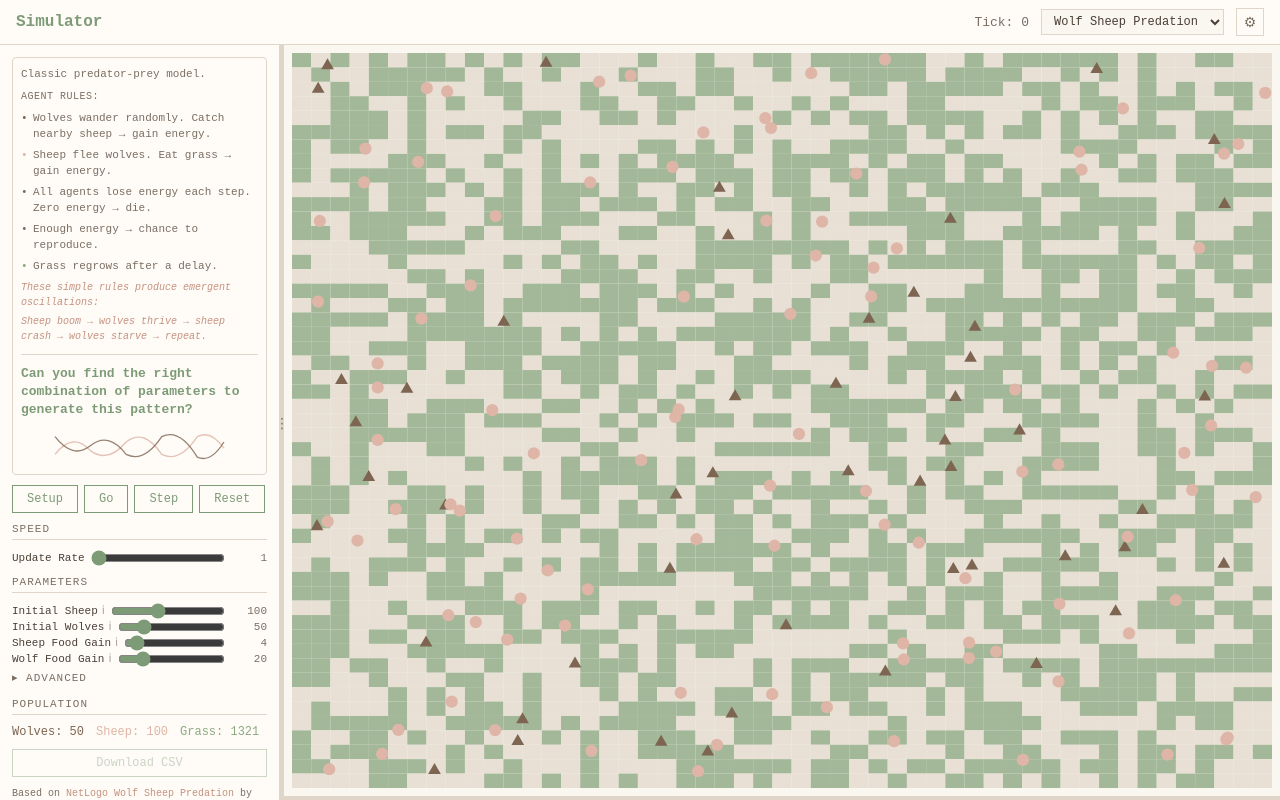
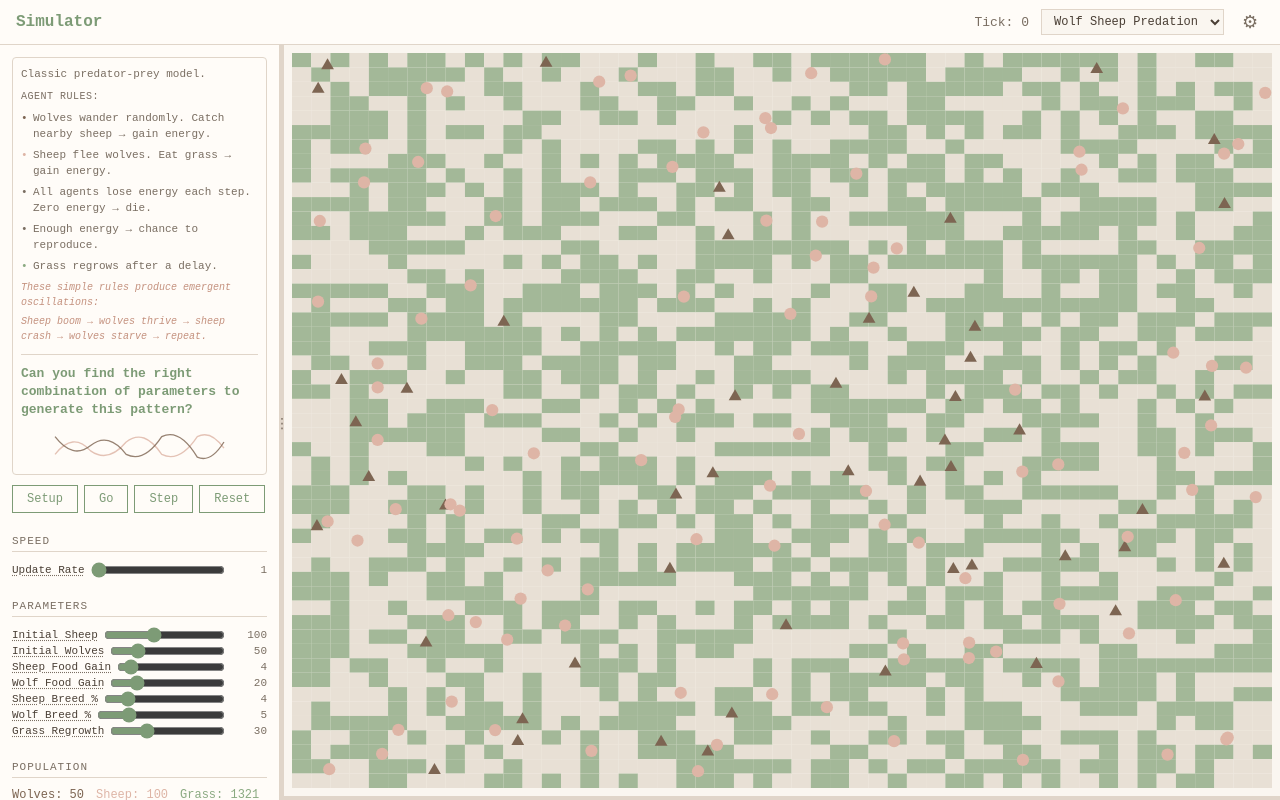
Before and after one commit to drashtishah/abm, a website built with Vite: page sim/index.html in a window 1280 px wide. Built offline with nearby package versions, Linux system fonts and the light colour scheme; animation ran at ten frames a second.

Commit message:
fix: replace emoji info icons with CSS hover tooltips, flatten params, clean up settings button
- Replace Unicode ℹ icon (broken in Safari themes) with dotted-underline label hover tooltips
- Remove advanced/collapsible parameter section — show all params flat
- Add Update Rate tooltip description
- Add spacing between sidebar sections
- Remove settings button border, increase gear icon size

Co-Authored-By: Claude Opus 4.6 (1M context) <noreply@anthropic.com>

```diff
--- a/sim/index.html
+++ b/sim/index.html
@@ -201,33 +201,6 @@
       font-style: italic;
     }
 
-    .advanced-toggle {
-      font-family: var(--font-mono);
-      font-size: 11px;
-      color: var(--text-secondary);
-      background: none;
-      border: none;
-      cursor: pointer;
-      padding: 4px 0;
-      text-transform: uppercase;
-      letter-spacing: 1px;
-    }
-
-    .advanced-toggle:hover,
-    .advanced-toggle:focus {
-      color: var(--text-primary);
-    }
-
-    .advanced-params {
-      overflow: hidden;
-      max-height: 500px;
-      transition: max-height 0.3s ease;
-    }
-
-    .advanced-params.collapsed {
-      max-height: 0;
-    }
-
     .button-group {
       display: flex;
       gap: 6px;
@@ -272,6 +245,11 @@
       letter-spacing: 1px;
       border-bottom: 1px solid var(--border);
       padding-bottom: 4px;
+      margin-top: 12px;
+    }
+
+    .section-label:first-of-type {
+      margin-top: 0;
     }
 
     .slider-row {
@@ -293,30 +271,19 @@
       text-overflow: ellipsis;
     }
 
-    .info-icon {
+    .slider-row label.has-info {
       cursor: pointer;
-      color: var(--text-secondary);
-      font-size: 12px;
-      font-style: normal;
-      opacity: 0.6;
-      outline: none;
-      flex-shrink: 0;
-      line-height: 1;
-    }
-
-    .info-icon:hover,
-    .info-icon:focus {
-      opacity: 1;
-    }
-
-    .info-wrapper {
       position: relative;
-      display: inline-flex;
+      overflow: visible;
+      text-decoration: underline dotted var(--text-secondary);
+      text-underline-offset: 2px;
     }
 
     .info-tooltip {
       display: none;
-      position: fixed;
+      position: absolute;
+      bottom: calc(100% + 6px);
+      left: 0;
       background: var(--bg-surface);
       color: var(--text-primary);
       border: 1px solid var(--accent-primary);
@@ -332,8 +299,7 @@
       pointer-events: none;
     }
 
-    .info-wrapper:hover .info-tooltip,
-    .info-wrapper:focus-within .info-tooltip {
+    .slider-row label.has-info:hover .info-tooltip {
       display: block;
     }
 
@@ -469,11 +435,11 @@
 
     .settings-btn {
       background: none;
-      border: 1px solid var(--border);
+      border: none;
       color: var(--text-secondary);
       width: 28px;
       height: 28px;
-      font-size: 14px;
+      font-size: 18px;
       cursor: pointer;
       display: flex;
       align-items: center;
@@ -483,8 +449,6 @@
 
     .settings-btn:hover {
       color: var(--text-primary);
-      border-color: var(--text-secondary);
-      box-shadow: none;
     }
 
     .settings-dropdown {
@@ -664,7 +628,9 @@
 
       <div class="section-label">Speed</div>
       <div class="slider-row">
-        <label for="speed-slider">Update Rate</label>
+        <label for="speed-slider" class="has-info">Update Rate<span class="info-tooltip" id="tooltip-speed" role="tooltip">Simulation steps per frame
+High → fast, quick results
+Low → slow, detailed observation</span></label>
         <input type="range" id="speed-slider" min="1" max="10" step="1" value="1" />
         <span class="slider-value" id="speed-value">1</span>
       </div>
--- a/sim/src/framework/slider-factory.ts
+++ b/sim/src/framework/slider-factory.ts
@@ -1,4 +1,4 @@
-// Creates parameter sliders grouped by tier (core visible, advanced collapsible).
+// Creates parameter sliders for all visible fields (hidden fields excluded).
 import type { World } from './types.js';
 import type { ModelDefinition, ConfigField } from './model-registry.js';
 
@@ -31,15 +31,7 @@ function createSliderRow(
   });
 
   if (field.info) {
-    const infoWrapper = document.createElement('span');
-    infoWrapper.className = 'info-wrapper';
-
-    const icon = document.createElement('span');
-    icon.className = 'info-icon';
-    icon.textContent = '\u2139';
-    icon.setAttribute('tabindex', '0');
-    icon.setAttribute('role', 'button');
-    icon.setAttribute('aria-label', `Info about ${field.label}`);
+    label.classList.add('has-info');
 
     const tooltip = document.createElement('span');
     tooltip.className = 'info-tooltip';
@@ -47,39 +39,9 @@ function createSliderRow(
     tooltip.setAttribute('role', 'tooltip');
     tooltip.textContent = field.info;
 
-    icon.setAttribute('aria-describedby', tooltip.id);
+    label.setAttribute('aria-describedby', tooltip.id);
 
-    icon.addEventListener('keydown', (e) => {
-      if (e.key === 'Escape') {
-        icon.blur();
-      }
-    });
-
-    // Position tooltip near icon, clamped to viewport
-    function positionTooltip(): void {
-      const rect = icon.getBoundingClientRect();
-      const tooltipW = 250; // max-width from CSS
-      let left = rect.left;
-      const top = rect.top - 8;
-
-      // Clamp horizontally
-      if (left + tooltipW > window.innerWidth - 8) {
-        left = window.innerWidth - tooltipW - 8;
-      }
-      if (left < 8) left = 8;
-
-      tooltip.style.left = `${left}px`;
-      // Show above the icon; measure after display
-      tooltip.style.top = '';
-      tooltip.style.bottom = `${window.innerHeight - top}px`;
-    }
-
-    icon.addEventListener('mouseenter', positionTooltip);
-    icon.addEventListener('focus', positionTooltip);
-
-    infoWrapper.appendChild(icon);
-    infoWrapper.appendChild(tooltip);
-    label.appendChild(infoWrapper);
+    label.appendChild(tooltip);
 
     input.setAttribute('aria-describedby', `tooltip-${field.key}`);
   }
@@ -97,36 +59,10 @@ export function createSliders(
 ): void {
   container.innerHTML = '';
 
-  const coreFields = model.configSchema.filter(f => f.tier !== 'hidden' && f.tier !== 'advanced');
-  const advancedFields = model.configSchema.filter(f => f.tier === 'advanced');
+  const visibleFields = model.configSchema.filter(f => f.tier !== 'hidden');
 
-  // Render core sliders directly
-  for (const field of coreFields) {
+  for (const field of visibleFields) {
     container.appendChild(createSliderRow(field, world));
-  }
-
-  // Render advanced sliders in collapsible section
-  if (advancedFields.length > 0) {
-    const toggle = document.createElement('button');
-    toggle.className = 'advanced-toggle';
-    toggle.textContent = '\u25b8 Advanced';
-    toggle.setAttribute('aria-expanded', 'false');
-
-    const advWrapper = document.createElement('div');
-    advWrapper.className = 'advanced-params collapsed';
-
-    toggle.addEventListener('click', () => {
-      const isCollapsed = advWrapper.classList.toggle('collapsed');
-      toggle.textContent = isCollapsed ? '\u25b8 Advanced' : '\u25be Advanced';
-      toggle.setAttribute('aria-expanded', String(!isCollapsed));
-    });
-
-    for (const field of advancedFields) {
-      advWrapper.appendChild(createSliderRow(field, world));
-    }
-
-    container.appendChild(toggle);
-    container.appendChild(advWrapper);
   }
 
   // Toggles
```
Also changed, not shown: sim/src/framework/slider-factory.test.ts (+13 -49 lines).
